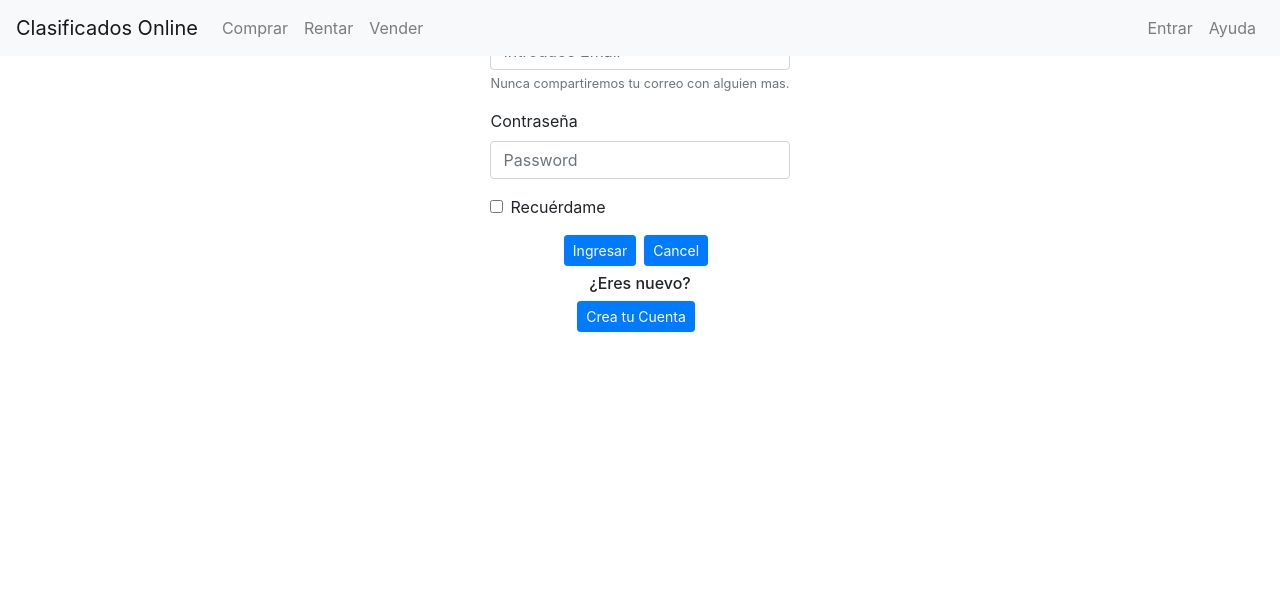
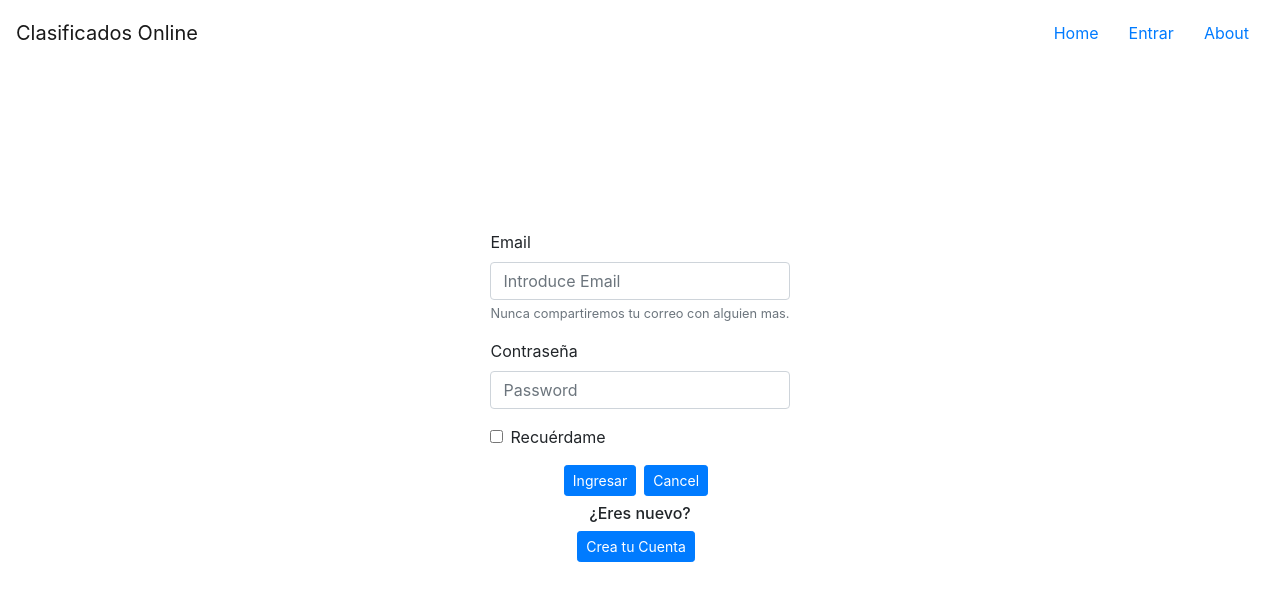
Before and after one commit to VictorLlamas/clasificadosOnline, a React (Create React App) app: page /signin in a window 1280 px wide. Shown: the top 600 px of the page. Built offline with nearby package versions, Linux system fonts and the light colour scheme.

Commit message:
Change header to React-Bootstrap component

```diff
--- a/src/components/header/index.js
+++ b/src/components/header/index.js
@@ -1,31 +1,29 @@
-import React from 'react'
+import React, { Component } from 'react'
 import { Navbar, Nav, NavItem } from 'react-bootstrap'
+import { Link } from 'react-router-dom'
 
-function Header(){
+class CustomNavBar extends Component{
+    render(){
         return(
-        <Navbar collapseOnSelect bg="light" expand="sm" fixed='top'>
-            <Navbar.Brand href="#home">Clasificados Online</Navbar.Brand>
-            <Navbar.Toggle aria-controls="basic-navbar-nav" />
+            <Navbar collapseOnSelect expand="sm" fixed='top'>
+               <Navbar.Brand href="/"> Clasificados Online </Navbar.Brand>
+                <Navbar.Toggle aria-controls="basic-navbar-nav"/>
                 <Navbar.Collapse id="basic-navbar-nav">
-                <Nav>
-                    <NavItem>
-                        <Nav.Link href="#buy">Comprar</Nav.Link>
+                    <Nav className="ml-auto">
+                        <NavItem className="fix-links-headers">
+                            <Link to="/">Home</Link>
                         </NavItem>
-                    <NavItem>
-                        <Nav.Link href="#rent">Rentar</Nav.Link>
+                        <NavItem className="fix-links-headers">
+                            <Link to="/signin">Entrar</Link>
                         </NavItem>
-                    <NavItem>
-                        <Nav.Link href="#sell">Vender</Nav.Link>
+                        <NavItem className="fix-links-headers">
+                            <Link to="/about">About</Link>
                         </NavItem>
                     </Nav>
                 </Navbar.Collapse>
-            <Nav className="justify-content-end">
-                <Nav.Link href="#login">Entrar</Nav.Link>
-                <Nav.Link href="#help">Ayuda</Nav.Link>
-            </Nav>
             </Navbar>
-
         )
     }
+}
 
-export default Header
+export default CustomNavBar
--- a/src/index.css
+++ b/src/index.css
@@ -10,16 +10,16 @@ html {
     min-height: 100vh;
   }
 
-  .container{
-    display: flexbox;
-    width: 100%;
-    padding-right: 15px;
-    padding-left: 15px;
-    margin-right: auto;
-    margin-left: auto;
+  .divCenterScreen{
+    position: absolute;
+    top: 0;
+    left: 0;
+    bottom: 0;
+    right: 0;
   }
 
-  .supidc {
-    vertical-align:super;
-    font-size:9pt;
+  .fix-links-headers{
+    padding: 15px;
+    display: inline-block;
+    line-height: 20px;
   }
```
Lines whose indentation alone changed are shown as unchanged.
